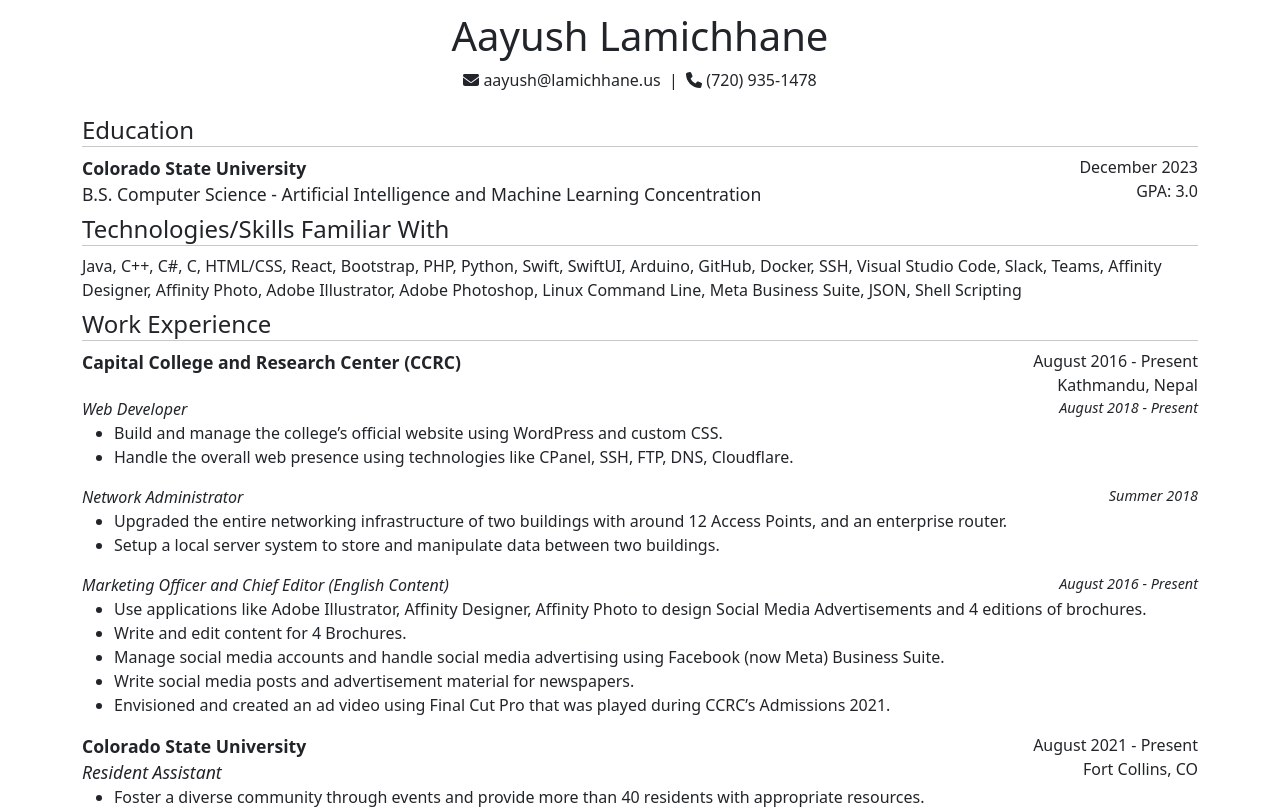
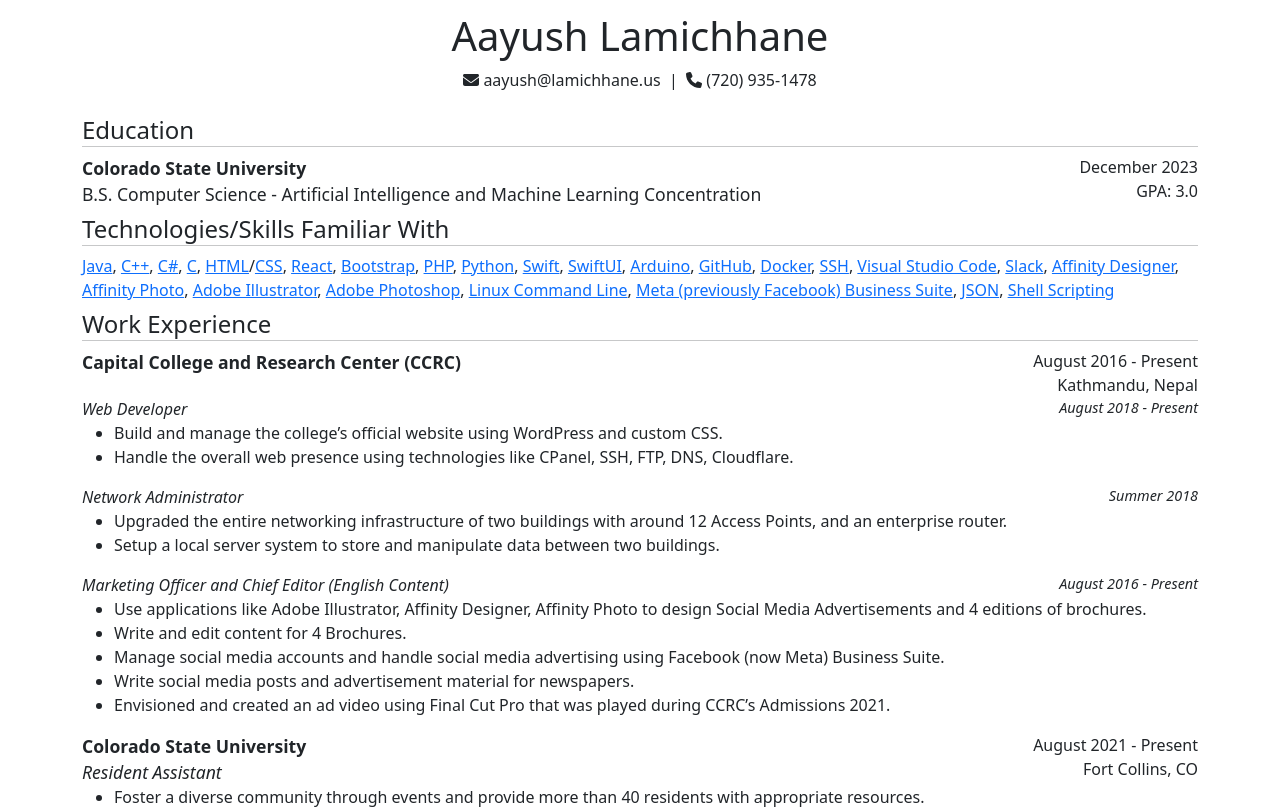
Before and after one commit to AyeCL/resume, a React (Create React App) app: page / in a window 1280 px wide. Shown: the top 809 px of the page. Built offline with nearby package versions, Linux system fonts and the light colour scheme.

Commit message:
updated technologies with links to each item

```diff
--- a/src/components/Technologies.js
+++ b/src/components/Technologies.js
@@ -5,9 +5,39 @@
     <div className='container topic'>
         <h4 className='heading'>Technologies/Skills Familiar With</h4>
         <hr className='verticalLine'/>
-        Java, C++, C#, C, HTML/CSS, React, Bootstrap, PHP, Python, Swift, SwiftUI, Arduino, GitHub, Docker, SSH, Visual Studio Code, Slack, Teams, Affinity Designer, Affinity Photo, Adobe Illustrator, Adobe Photoshop, Linux Command Line, Meta Business Suite, JSON, Shell Scripting
+        <LinkInNewTab href='https://www.java.com/en/'>Java</LinkInNewTab>,{' '}
+        <LinkInNewTab href='https://www.cplusplus.com/'>C++</LinkInNewTab>,{' '}
+        <LinkInNewTab href='https://docs.microsoft.com/en-us/dotnet/csharp/'>C#</LinkInNewTab>,{' '}
+        <LinkInNewTab href='https://docs.microsoft.com/en-us/cpp/c-language/?view=msvc-170'>C</LinkInNewTab>,{' '}
+        <LinkInNewTab href='https://en.wikipedia.org/wiki/HTML'>HTML</LinkInNewTab>/<LinkInNewTab href='https://developer.mozilla.org/en-US/docs/Web/CSS'>CSS</LinkInNewTab>,{' '}
+        <LinkInNewTab href='https://reactjs.org/'>React</LinkInNewTab>,{' '}
+        <LinkInNewTab href='https://getbootstrap.com/'>Bootstrap</LinkInNewTab>,{' '}
+        <LinkInNewTab href='https://www.php.net/'>PHP</LinkInNewTab>,{' '}
+        <LinkInNewTab href='https://www.python.org/'>Python</LinkInNewTab>,{' '}
+        <LinkInNewTab href='https://www.swift.org/'>Swift</LinkInNewTab>,{' '}
+        <LinkInNewTab href='https://developer.apple.com/xcode/swiftui/'>SwiftUI</LinkInNewTab>,{' '}
+        <LinkInNewTab href='https://www.arduino.cc/'>Arduino</LinkInNewTab>,{' '}
+        <LinkInNewTab href='https://github.com/'>GitHub</LinkInNewTab>,{' '}
+        <LinkInNewTab href='https://www.docker.com/'>Docker</LinkInNewTab>,{' '}
+        <LinkInNewTab href='https://www.ssh.com/academy/ssh/command'>SSH</LinkInNewTab>,{' '}
+        <LinkInNewTab href='https://code.visualstudio.com/'>Visual Studio Code</LinkInNewTab>,{' '}
+        <LinkInNewTab href='https://slack.com/'>Slack</LinkInNewTab>,{' '}
+        <LinkInNewTab href='https://affinity.serif.com/en-us/designer/'>Affinity Designer</LinkInNewTab>,{' '}
+        <LinkInNewTab href='https://affinity.serif.com/en-us/photo/'>Affinity Photo</LinkInNewTab>,{' '}
+        <LinkInNewTab href='https://www.adobe.com/products/illustrator.html'>Adobe Illustrator</LinkInNewTab>,{' '}
+        <LinkInNewTab href='https://www.adobe.com/products/photoshop.html'>Adobe Photoshop</LinkInNewTab>,{' '}
+        <LinkInNewTab href='https://www.linuxjournal.com/content/linux-command-line-interface-introduction-guide'>Linux Command Line</LinkInNewTab>,{' '}
+        <LinkInNewTab href='https://business.facebook.com/'> Meta (previously Facebook) Business Suite</LinkInNewTab>,{' '}
+        <LinkInNewTab href='https://www.json.org/json-en.html'>JSON</LinkInNewTab>,{' '}
+        <LinkInNewTab href='https://www.tutorialspoint.com/unix/shell_scripting.htm'>Shell Scripting</LinkInNewTab>
     </div>
   )
 }
 
+function LinkInNewTab(props) {
+    return (
+        <a href={props.href} target='_blank' rel='noopener noreferrer'>{props.children}</a>
+    )
+}
+
 export default Technologies
```
